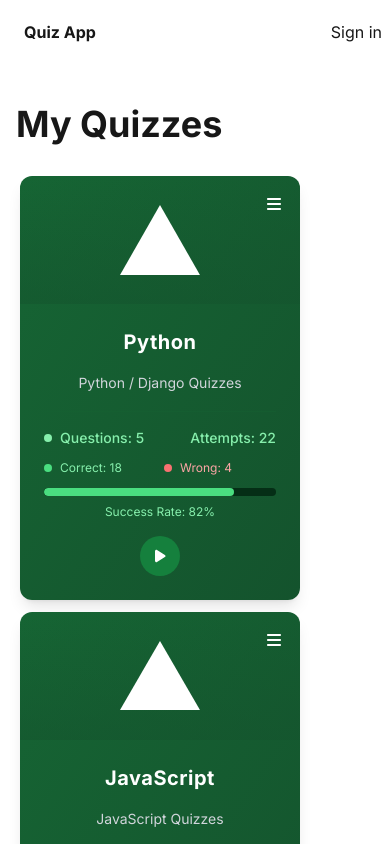
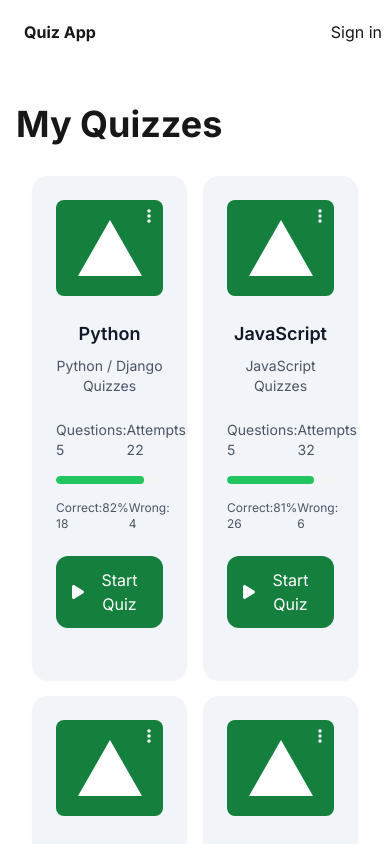
Before and after one commit to Woun-dex/quiz_appv2, a Next.js app: page /Quiz-start in a window 390 px wide. Shown: the top 844 px of the page. Built offline with nearby package versions, Linux system fonts and the light colour scheme; no server answers.

Commit message:
add create quiz page

```diff
--- a/app/Quiz-start/page.jsx
+++ b/app/Quiz-start/page.jsx
@@ -3,6 +3,7 @@ import React, { useContext } from 'react';
 import Image from 'next/image';
 import QuizesArea from '../components/QuizesArea';
 import useComponentContextProvide from '../contextApi';
+import Link from 'next/link';
 
 
 const Page = () => {
@@ -24,9 +25,11 @@ const Page = () => {
             />
             <p className="font-bold text-xl">No quizzes available! Make one.</p>
             <p className="text-sm mb-4">Click below to begin your journey here..</p>
+            <Link href="/create-quiz">
             <button className="btn text-sm" >
               Create my first quiz
             </button>
+            </Link>
           </div>
         ) : (
           <QuizesArea />
--- a/app/components/QuizesArea.jsx
+++ b/app/components/QuizesArea.jsx
@@ -1,23 +1,37 @@
 import React from 'react';
+import Link from 'next/link';
+import { FontAwesomeIcon } from '@fortawesome/react-fontawesome';
+import { faPlus } from '@fortawesome/free-solid-svg-icons'; // Changed to free-solid-svg-icons
 import QuizesCards from './QuizesCards';
-import Link from 'next/link';
 import useComponentContextProvider from '../contextApi';
 
 const QuizesArea = () => {
   const { quizLists } = useComponentContextProvider();
 
   return (
-    <div className="container mx-auto px-1 py-8">
-      <div className="grid grid-cols-1 sm:grid-cols-2 md:grid-cols-3 md:gap-2 lg:grid-cols-4 xl:grid-cols-5 2xl:grid-cols-5
-        gap-3 auto-rows-fr
-        animate-fadeIn">
+    <div className="container px-4 py-8">
+      <div className="grid grid-cols-2 md:grid-cols-3 lg:grid-cols-4 xl:grid-cols-5 gap-4 auto-rows-fr">
         {quizLists.map(item => (
-            <QuizesCards
-              key={item.id}
-              singleQuiz = {item}
-            />
+          <QuizesCards key={item.id} singleQuiz={item} />
+        ))}
 
-        ))}
+        <Link
+          href="/create-quiz"
+          className="flex flex-col items-center justify-center
+            border-2 border-dashed border-gray-300
+            rounded-xl p-4
+            hover:border-gray-500
+            transition-colors
+            group"
+        >
+          <FontAwesomeIcon
+            icon={faPlus}
+            className="text-gray-400 group-hover:text-gray-600 mb-2 text-2xl" // Changed size-12 to text-2xl for better scaling
+          />
+          <span className="text-gray-500 group-hover:text-gray-700">
+            Add New Quiz
+          </span>
+        </Link>
       </div>
     </div>
   );
--- a/app/components/QuizesCards.jsx
+++ b/app/components/QuizesCards.jsx
@@ -3,17 +3,16 @@
 import React, { useMemo, useState } from 'react';
 import useComponentContextProvider from '../contextApi';
 import { FontAwesomeIcon } from '@fortawesome/react-fontawesome';
-import { faPlay, faBars, faPencil, faTrash , faXmark } from '@fortawesome/free-solid-svg-icons';
+import { faPlay, faEllipsisVertical, faPencil, faTrash, faXmark } from '@fortawesome/free-solid-svg-icons';
 import Link from 'next/link';
 
 const QuizesCards = ({ singleQuiz }) => {
-  const { quizToStartObject , quizLists ,setQuizLists } = useComponentContextProvider();
+  const { quizToStartObject, quizLists, setQuizLists } = useComponentContextProvider();
   const { setSelectQuizToStart } = quizToStartObject;
   const { title, description, questions } = singleQuiz;
   const [showMenu, setShowMenu] = useState(false);
   const [showDeleteConfirm, setShowDeleteConfirm] = useState(false);
 
-  // Calculate statistics using useMemo
   const statistics = useMemo(() => {
     return questions.reduce((acc, question) => ({
       totalAttempts: acc.totalAttempts + (question.statistics?.totalAttempts || 0),
@@ -32,7 +31,6 @@ const QuizesCards = ({ singleQuiz }) => {
   }, [statistics]);
 
   const handleModify = () => {
-    // Add modify logic
     setShowMenu(false);
   };
 
@@ -42,76 +40,135 @@ const QuizesCards = ({ singleQuiz }) => {
   };
 
   const confirmDelete = () => {
-    const updatedQuizLists = quizLists.filter(quiz => quiz.id !== singleQuiz.id);
-    setQuizLists(updatedQuizLists);
+    setQuizLists(quizLists.filter(quiz => quiz.id !== singleQuiz.id));
     setShowDeleteConfirm(false);
   };
 
   return (
-    <div className="group relative bg-gradient-to-br from-green-800 to-green-900
-      rounded-xl shadow-lg hover:shadow-2xl transition-all duration-300
-      w-full max-w-[280px]   min-h-[320px] overflow-hidden
-      hover:scale-[1.02] hover:-translate-y-1">
+    <div className="relative bg-slate-100 dark:bg-gray-900 rounded-2xl shadow-sm
+      hover:shadow-lg transition-all duration-300 w-full max-w-[300px] overflow-hidden">
 
-      {/* Menu Button and Dropdown */}
-      <div className="absolute right-4 top-4 z-20">
+      {/* Menu */}
+      <div className="absolute right-3 top-3 z-20">
         <button
-          className="text-white hover:text-green-300 transition-colors duration-200"
+          className="p-4 text-white hover:text-slate-300 dark:text-gray-400
+            dark:hover:text-gray-200 transition-colors"
           onClick={() => setShowMenu(!showMenu)}
         >
-          <FontAwesomeIcon icon={faBars} className="h-5 w-5" />
+          <FontAwesomeIcon icon={faEllipsisVertical} className="h-5 w-5" />
         </button>
 
         {showMenu && (
-          <div className="absolute right-0 mt-2 w-48 rounded-lg bg-gray-950 shadow-xl
-            border border-green-800/20 overflow-hidden">
+          <div className="absolute right-0 mt-2 w-48 rounded-xl bg-white dark:bg-gray-800
+            shadow-lg border border-gray-100 dark:border-gray-700">
             <button
               onClick={handleModify}
-              className="w-full px-4 py-2 text-left text-white hover:bg-green-950
-                flex items-center gap-2 transition-colors duration-200"
+              className="w-full px-4 py-3 text-left text-gray-700 dark:text-gray-200
+                hover:bg-gray-50 dark:hover:bg-gray-700 flex items-center gap-3"
             >
-              <FontAwesomeIcon icon={faPencil} className="h-4 w-4 text-green-800" />
+              <FontAwesomeIcon icon={faPencil} className="h-4 w-4" />
               Modify Quiz
             </button>
             <button
               onClick={handleDelete}
-              className="w-full px-4 py-2 text-left  hover:bg-green-950
-                flex items-center gap-2 transition-colors duration-200"
+              className="w-full px-4 py-3 text-left text-red-600 hover:bg-gray-50
+                dark:hover:bg-gray-700 flex items-center gap-3"
             >
-              <FontAwesomeIcon icon={faTrash} className="h-4 w-4 text-red-800" />
+              <FontAwesomeIcon icon={faTrash} className="h-4 w-4" />
               Delete Quiz
             </button>
           </div>
         )}
       </div>
 
+      {/* Content */}
+      <div className="p-6">
+        <div className="mb-6 bg-green-700 p-4 rounded-lg">
+          <img
+            src="vercel.svg"
+            alt={`${title} illustration`}
+            className="w-16 h-16 mx-auto object-contain"
+          />
+        </div>
+
+        <h1 className="text-gray-900 dark:text-white text-lg font-semibold mb-2
+          text-center">
+          {title}
+        </h1>
+
+        <p className="text-gray-600 dark:text-gray-400 text-sm text-center
+          line-clamp-2 mb-6">
+          {description}
+        </p>
+
+        {/* Stats */}
+        <div className="space-y-4">
+          <div className="flex justify-between text-sm text-gray-600 dark:text-gray-400">
+            <span>Questions: {questions.length}</span>
+            <span>Attempts: {statistics.totalAttempts}</span>
+          </div>
+
+          {/* Progress */}
+          <div className="relative h-2 bg-gray-100 dark:bg-gray-800 rounded-full
+            overflow-hidden">
+            <div
+              className="absolute h-full bg-green-500 rounded-full transition-all
+                duration-500"
+              style={{ width: `${successRate}%` }}
+            />
+          </div>
+
+          <div className="flex justify-between text-xs text-gray-600 dark:text-gray-400">
+            <span>Correct: {statistics.correctAttempts}</span>
+            <span>{successRate}%</span>
+            <span>Wrong: {statistics.incorrectAttempts}</span>
+          </div>
+        </div>
+
+        {/* Start Button */}
+        <Link
+          href="/Quiz-start/quiz"
+          onClick={() => setSelectQuizToStart(singleQuiz)}
+        >
+          <button className="mt-6 w-full py-3 px-4 bg-green-700 hover:bg-green-800
+            text-white rounded-xl flex items-center justify-center gap-2
+            transition-colors">
+            <FontAwesomeIcon icon={faPlay} className="h-4 w-4" />
+            Start Quiz
+          </button>
+        </Link>
+      </div>
+
+      {/* Delete Modal */}
       {showDeleteConfirm && (
-        <div className="absolute  inset-0 bg-black/50 flex items-center justify-center z-50">
-          <div className="bg-gray-950 p-6 rounded-lg shadow-xl max-w-sm w-full mx-4 border border-green-800/20">
+        <div className="fixed inset-0 bg-black/50 flex items-center justify-center z-50">
+          <div className="bg-white dark:bg-gray-900 p-6 rounded-2xl shadow-xl
+            max-w-sm w-full mx-4">
             <div className="flex justify-between items-center mb-4">
-              <h3 className="text-lg font-semibold text-white">Confirm Delete</h3>
+              <h3 className="text-lg font-semibold">Confirm Delete</h3>
               <button
                 onClick={() => setShowDeleteConfirm(false)}
-                className="text-gray-400 hover:text-white transition-colors"
+                className="text-gray-500 hover:text-gray-700 dark:text-gray-400
+                  dark:hover:text-gray-200"
               >
                 <FontAwesomeIcon icon={faXmark} className="h-5 w-5" />
               </button>
             </div>
-            <p className="text-gray-300 mb-6">
-              Are you sure you want to delete "{title}"? This action cannot be undone.
+            <p className="text-gray-600 dark:text-gray-400 mb-6">
+              Are you sure you want to delete "{title}"?
             </p>
             <div className="flex justify-end gap-4">
               <button
                 onClick={() => setShowDeleteConfirm(false)}
-                className="px-4 py-2 rounded-lg bg-gray-800 text-white hover:bg-gray-700
-                  transition-colors duration-200"
+                className="px-4 py-2 text-gray-700 dark:text-gray-200 hover:bg-gray-100
+                  dark:hover:bg-gray-800 rounded-lg transition-colors"
               >
                 Cancel
               </button>
               <button
                 onClick={confirmDelete}
-                className="px-4 py-2 rounded-lg bg-red-600 text-white hover:bg-red-700
-                  transition-colors duration-200"
+                className="px-4 py-2 bg-red-500 text-white hover:bg-red-600
+                  rounded-lg transition-colors"
               >
                 Delete
               </button>
@@ -119,88 +176,6 @@ const QuizesCards = ({ singleQuiz }) => {
           </div>
         </div>
       )}
-
-      {/* Quiz Image */}
-      <div className="relative p-6 flex justify-center items-center">
-        <div className="absolute inset-0 bg-gradient-to-t from-green-900/50 to-transparent" />
-        <img
-          src="vercel.svg"
-          alt={`${title} illustration`}
-          className="w-20 h-20 object-contain transform group-hover:scale-110
-            transition-transform duration-300 relative z-10"
-        />
-      </div>
-
-      {/* Quiz Content */}
-      <div className="p-6 space-y-4">
-        <h1 className="text-white text-xl font-bold text-center tracking-wide
-          group-hover:text-green-300 transition-colors duration-300">
-          {title}
-        </h1>
-
-        <p className="text-gray-300 text-sm text-center line-clamp-2 leading-relaxed">
-          {description}
-        </p>
-
-        {/* Statistics Section */}
-        <div className="pt-4 border-t border-green-800/30 space-y-3">
-          <div className="flex items-center justify-between text-sm">
-            <div className="flex items-center gap-2">
-              <span className="w-2 h-2 rounded-full bg-green-300" />
-              <span className="text-green-300 font-medium">
-                Questions: {questions.length}
-              </span>
-            </div>
-            <span className="text-green-300 font-medium">
-              Attempts: {statistics.totalAttempts}
-            </span>
-          </div>
-
-          {/* Attempts Statistics */}
-          <div className="grid grid-cols-2 gap-2 text-xs">
-            <div className="flex items-center gap-2">
-              <span className="w-2 h-2 rounded-full bg-green-400" />
-              <span className="text-green-300">
-                Correct: {statistics.correctAttempts}
-              </span>
-            </div>
-            <div className="flex items-center gap-2">
-              <span className="w-2 h-2 rounded-full bg-red-400" />
-              <span className="text-red-300">
-                Wrong: {statistics.incorrectAttempts}
-              </span>
-            </div>
-          </div>
-
-          {/* Progress Bar */}
-          <div className="space-y-2">
-            <div className="w-full bg-green-950 rounded-full h-2 overflow-hidden">
-              <div
-                className="bg-green-400 h-full rounded-full transition-all duration-500"
-                style={{ width: `${successRate}%` }}
-              />
-            </div>
-            <p className="text-green-300 text-xs text-center">
-              Success Rate: {successRate}%
-            </p>
-          </div>
-
-          {/* Start Button */}
-          <Link
-            href="/Quiz-start/quiz"
-            onClick={() => setSelectQuizToStart(singleQuiz)}
-            className="block w-full"
-          >
-            <div className="flex justify-center items-center mt-4">
-              <span className="bg-green-700 rounded-full p-2 w-10 h-10
-                flex items-center justify-center hover:bg-green-600
-                transition-all duration-300 hover:scale-110">
-                <FontAwesomeIcon icon={faPlay} className="text-white text-sm" />
-              </span>
-            </div>
-          </Link>
-        </div>
-      </div>
     </div>
   );
 };
```
Also changed, not shown: app/components/Creaate Quiz/QuizCreateNav.jsx (added, +16 -0 lines), app/components/Creaate Quiz/QuizCreateQuestions.jsx (added, +9 -0 lines), app/components/Creaate Quiz/QuizCreateTitle.jsx (added, +27 -0 lines), app/create-quiz/page.jsx (added, +16 -0 lines).
